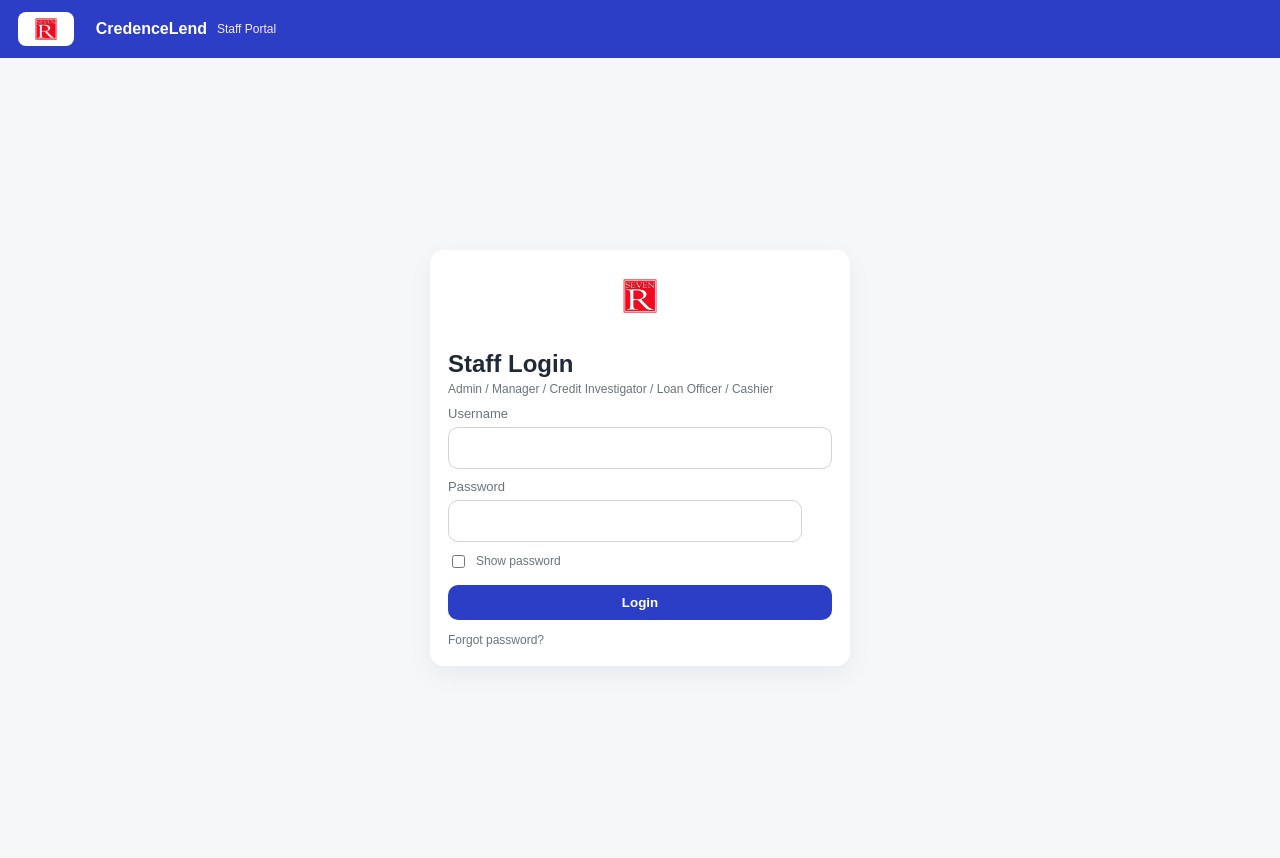
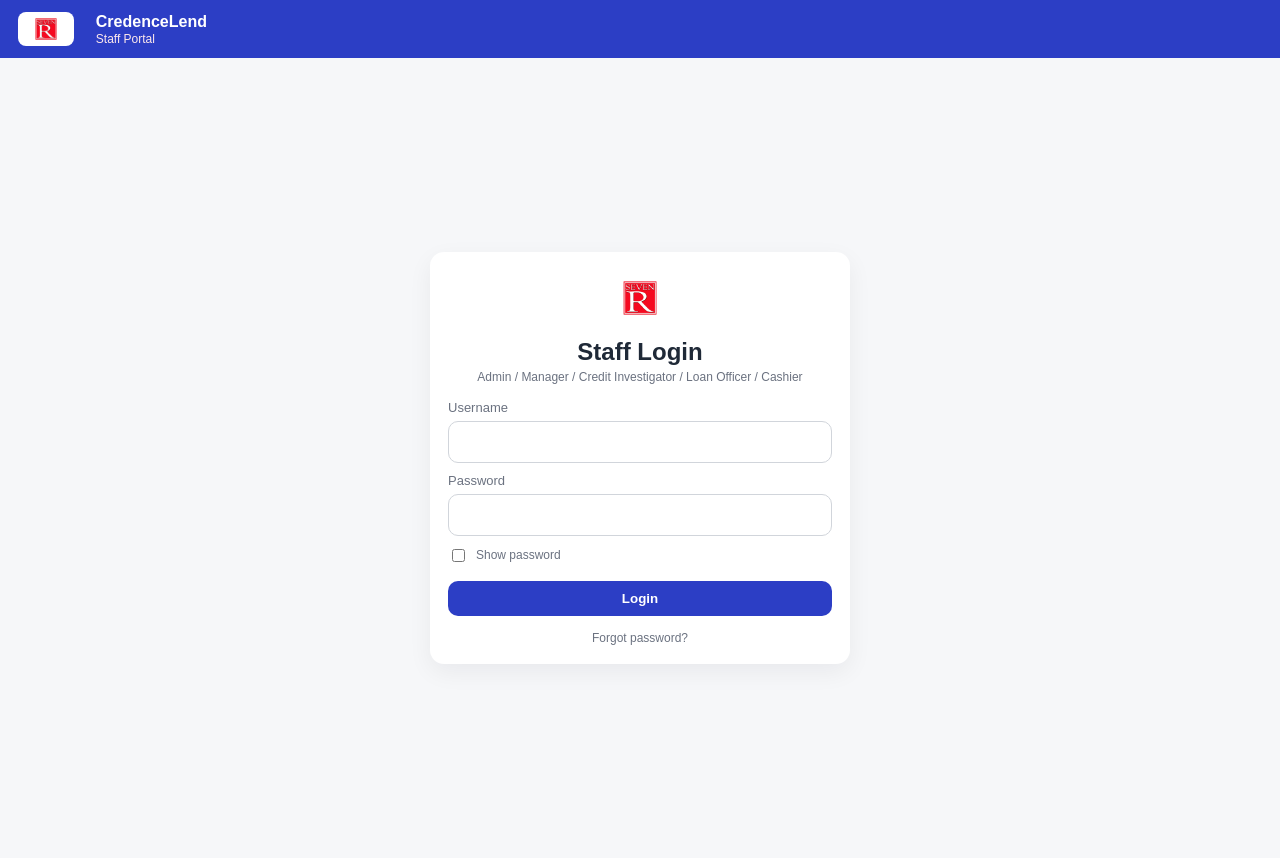
Before and after one commit to Blaizy20/Midterm_COOP, a PHP site: page /LOAN_MANAGEMENT_APP/router.php in a window 1280 px wide. Run offline with PHP 8.4, Linux system fonts and the light colour scheme; data that the repository does not hold is empty; some libraries are stand-ins or nearby versions.

Commit message:
Update login.php

```diff
--- a/LOAN_MANAGEMENT_APP/staff/login.php
+++ b/LOAN_MANAGEMENT_APP/staff/login.php
@@ -2,11 +2,9 @@
 require_once __DIR__ . '/../includes/auth.php';
 require_once __DIR__ . '/../includes/loan_helpers.php';
 
-// Get system settings
 $settings = get_system_settings();
+$error = '';
 
-// Handle login form
-$error = '';
 if ($_SERVER['REQUEST_METHOD'] === 'POST') {
     $username = trim($_POST['username'] ?? '');
     $password = $_POST['password'] ?? '';
@@ -18,7 +16,7 @@ if ($_SERVER['REQUEST_METHOD'] === 'POST') {
         $error = 'Invalid credentials (staff only).';
     } else {
         login_user($user);
-        header('Location: ' . APP_BASE . 'staff/dashboard.php');
+        header('Location: ' . APP_BASE . '/staff/dashboard.php');
         exit;
     }
 }
@@ -28,34 +26,42 @@ if ($_SERVER['REQUEST_METHOD'] === 'POST') {
 <head>
     <meta charset="utf-8">
     <meta name="viewport" content="width=device-width, initial-scale=1">
-    <title>Staff Login</title>
+    <title>Staff Login – <?php echo htmlspecialchars($settings['system_name'] ?? 'CredenceLend'); ?></title>
     <link rel="stylesheet" href="<?php echo APP_BASE; ?>/assets/css/theme.css">
+    <style>
+        .topbar-logo { height:34px; width:auto; max-width:120px; border-radius:8px; background:white; padding:3px; }
+        .login-logo  { display:block; height:56px; width:auto; max-width:180px; margin:0 auto 12px; border-radius:14px; background:white; padding:6px; }
+    </style>
 </head>
 <body>
-    <div class="topbar" style="background-color: <?php echo htmlspecialchars($settings['primary_color'] ?? '#2c3ec5'); ?> !important;">
+
+    <!-- TOP BAR -->
+    <div class="topbar">
         <div class="brand">
-            <img
-                src="<?php echo htmlspecialchars($settings['logo_path'] ?? (APP_BASE . '/assets/img/logo.png')); ?>"
-                alt="Logo"
-            >
-            <div style="font-weight:800;line-height:1;">
-                <?php echo htmlspecialchars($settings['system_name'] ?? 'CredenceLend'); ?>
+            <img class="topbar-logo"
+                 src="<?php echo APP_BASE; ?>/assets/img/logo.png"
+                 alt="Logo">
+            <div>
+                <div style="font-weight:800;line-height:1.2;">
+                    <?php echo htmlspecialchars($settings['system_name'] ?? 'CredenceLend'); ?>
+                </div>
+                <div class="small" style="color:#fde8ec;">Staff Portal</div>
             </div>
-            <div class="small" style="color:#fde8ec;">Staff Portal</div>
         </div>
     </div>
 
+    <!-- LOGIN CARD -->
     <div class="center-wrap">
         <div class="card auth-card">
-            <div style="text-align: center;">
-                <img
-                    src="<?php echo htmlspecialchars($settings['logo_path'] ?? (APP_BASE . '/assets/img/logo.png')); ?>"
-                    alt="Logo"
-                    style="height:56px;border-radius:14px;background:white;padding:6px;"
-                >
-            </div>
-            <h2 style="margin:10px 0 4px;">Staff Login</h2>
-            <div class="small">Admin / Manager / Credit Investigator / Loan Officer / Cashier</div>
+
+            <img class="login-logo"
+                 src="<?php echo APP_BASE; ?>/assets/img/logo.png"
+                 alt="Logo">
+
+            <h2 style="text-align:center;margin:0 0 4px;">Staff Login</h2>
+            <p class="small" style="text-align:center;margin:0 0 16px;">
+                Admin / Manager / Credit Investigator / Loan Officer / Cashier
+            </p>
 
             <?php if ($error): ?>
                 <div class="alert err"><?php echo htmlspecialchars($error); ?></div>
@@ -63,28 +69,27 @@ if ($_SERVER['REQUEST_METHOD'] === 'POST') {
 
             <form method="post">
                 <label class="label">Username</label>
-                <input class="input" name="username" required>
+                <input class="input" name="username" required autocomplete="username">
 
                 <label class="label">Password</label>
-                <div style="display:flex;gap:8px;align-items:center;">
-                    <input class="input" type="password" id="pw" name="password" required>
-                    <div style="width:24px;height:24px;"></div>
-                </div>
+                <input class="input" type="password" id="pw" name="password" required autocomplete="current-password">
 
                 <label style="display:flex;gap:8px;align-items:center;margin-top:10px;">
                     <input type="checkbox" onclick="document.getElementById('pw').type = this.checked ? 'text' : 'password';">
                     <span class="small">Show password</span>
                 </label>
 
-                <div style="margin-top:14px;">
-                    <button class="btn btn-primary" style="width:100%;">Login</button>
+                <div style="margin-top:16px;">
+                    <button type="submit" class="btn btn-primary" style="width:100%;">Login</button>
                 </div>
             </form>
 
-            <div style="margin-top:10px;">
-                <a class="small" href="<?php echo APP_BASE; ?>forgot-password.php">Forgot password?</a>
+            <div style="margin-top:12px;text-align:center;">
+                <a class="small" href="<?php echo APP_BASE; ?>/forgot-password.php">Forgot password?</a>
             </div>
+
         </div>
     </div>
+
 </body>
 </html>
```
